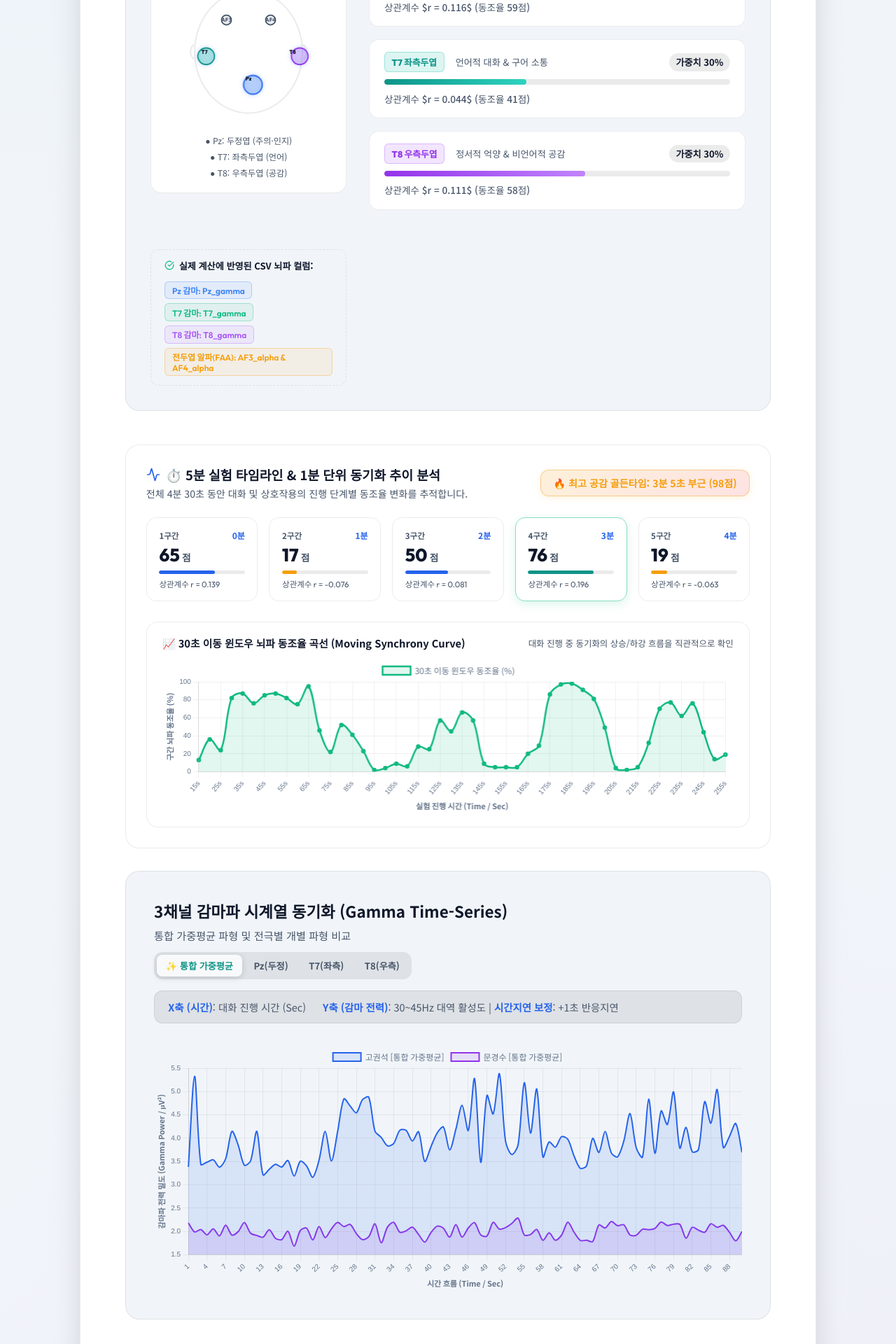
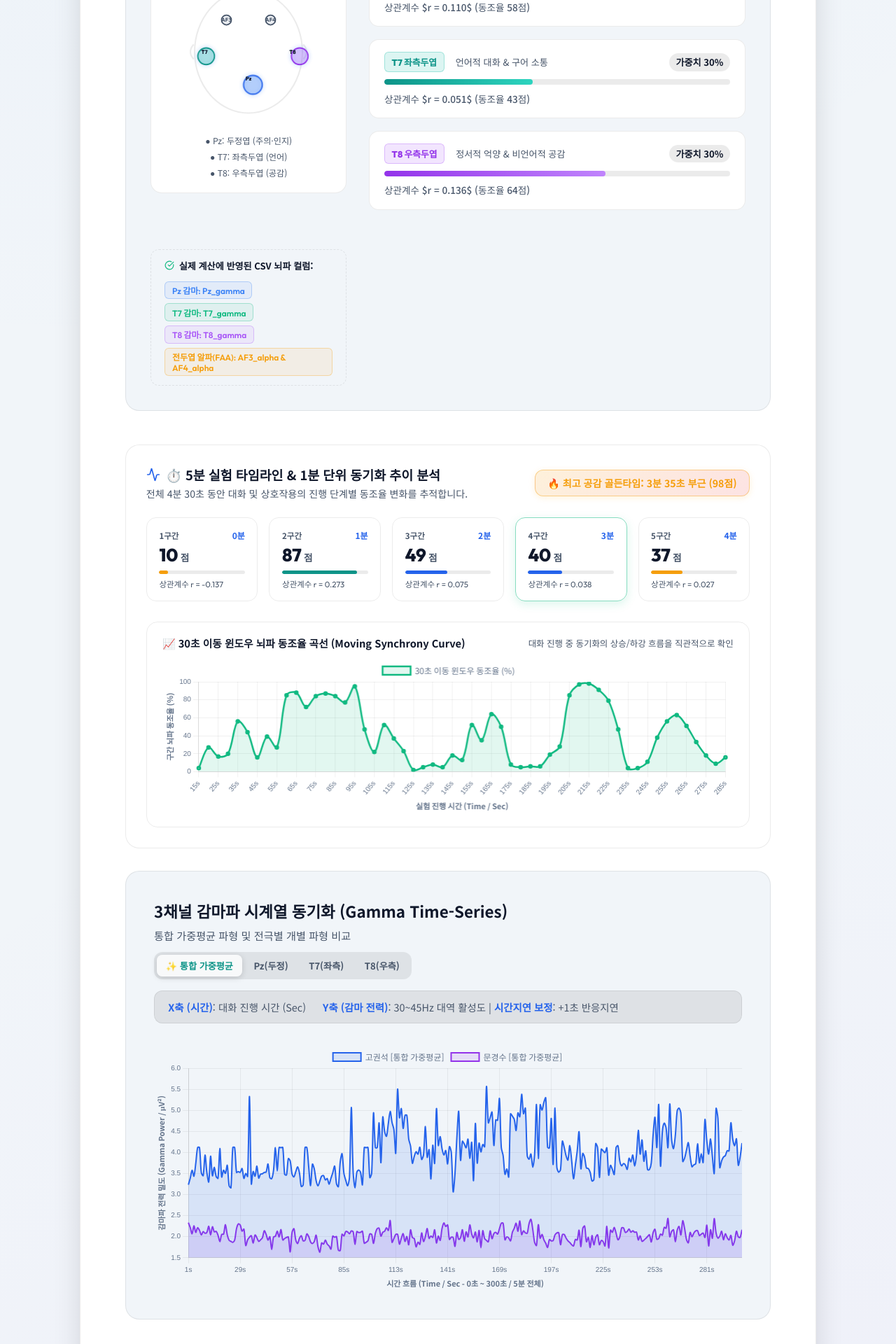
Before and after one commit to moonaaa-create/neurosignal_data_analysis, a React (Vite) app: page / in a window 1280 px wide. Shown: the part 2060-3980 px from the top of the page at 70% size. Built offline with nearby package versions, Linux system fonts and the light colour scheme.

Commit message:
feat: 3채널 감마파 시계열 동기화 차트 300초(5분 전체) 시각화 확장 및 분 단위 축 마커 적용

```diff
--- a/src/App.jsx
+++ b/src/App.jsx
@@ -100,7 +100,7 @@ function findNumericColumn(data, headers) {
   return headers[1] || headers[0];
 }
 
-function sampleData(arr, maxPoints = 120) {
+function sampleData(arr, maxPoints = 300) {
   if (!arr || arr.length <= maxPoints) return arr || [];
   const step = Math.ceil(arr.length / maxPoints);
   return arr.filter((_, i) => i % step === 0);
@@ -290,7 +290,7 @@ function App() {
 
     const startIndex = skipInitial ? Math.min(30, Math.floor(minLen * 0.1)) : 0;
 
-    for (let i = startIndex; i < minLen; i++) {
+    for (let i = 0; i < minLen; i++) {
       const pzA = customA[i][colPzA];
       const pzB = customB[i][colPzB];
 
@@ -354,7 +354,7 @@ function App() {
       matchedColumns
     } = eegData;
 
-    // 1. Process Raw Channels
+    // 1. Process Raw Channels (Full 300s series)
     let pPzA = [...arrPzA], pT7A = [...arrT7A], pT8A = [...arrT8A];
     let pPzB = [...arrPzB], pT7B = [...arrT7B], pT8B = [...arrT8B];
     let pAF3A = [...arrAF3A], pAF4A = [...arrAF4A];
@@ -384,25 +384,39 @@ function App() {
       pT8B = filterEOGOutliers(pT8B).filtered;
     }
 
-    // 2. Compute Tri-Region Weighted Average Gamma Time-Series
+    // 2. Compute Tri-Region Weighted Average Gamma Time-Series (Full 300s)
     const integratedGammaA = calculateWeightedGamma(pPzA, pT7A, pT8A, wPz, wT7, wT8);
     const integratedGammaB = calculateWeightedGamma(pPzB, pT7B, pT8B, wPz, wT7, wT8);
+
+    // Active segments for correlation analysis (skipping initial stabilization if enabled)
+    const activeIntA = integratedGammaA.slice(startIndex);
+    const activeIntB = integratedGammaB.slice(startIndex);
+    const activePzA = pPzA.slice(startIndex);
+    const activePzB = pPzB.slice(startIndex);
+    const activeT7A = pT7A.slice(startIndex);
+    const activeT7B = pT7B.slice(startIndex);
+    const activeT8A = pT8A.slice(startIndex);
+    const activeT8B = pT8B.slice(startIndex);
+    const activeAF3A = pAF3A.slice(startIndex);
+    const activeAF4A = pAF4A.slice(startIndex);
+    const activeAF3B = pAF3B.slice(startIndex);
+    const activeAF4B = pAF4B.slice(startIndex);
 
     // 3. Time-Lag or Standard Correlation on Integrated Gamma
     let pGamma = 0;
     let detectedLag = 0;
     if (useTimeLag) {
-      const lagRes = timeLaggedSpearmanCorrelation(integratedGammaA, integratedGammaB, 3);
+      const lagRes = timeLaggedSpearmanCorrelation(activeIntA, activeIntB, 3);
       pGamma = lagRes.maxCorr;
       detectedLag = lagRes.optimalLag;
     } else {
-      pGamma = spearmanCorrelation(integratedGammaA, integratedGammaB);
+      pGamma = spearmanCorrelation(activeIntA, activeIntB);
     }
 
     // 4. Channel-by-Channel Correlation Coefficients
-    const rPz = spearmanCorrelation(pPzA, pPzB);
-    const rT7 = spearmanCorrelation(pT7A, pT7B);
-    const rT8 = spearmanCorrelation(pT8A, pT8B);
+    const rPz = spearmanCorrelation(activePzA, activePzB);
+    const rT7 = spearmanCorrelation(activeT7A, activeT7B);
+    const rT8 = spearmanCorrelation(activeT8A, activeT8B);
 
     // 5. Emotional Profile Extraction & Cosine Similarity
     let emotionColsA = EMOTION_KEYS.map(e => findColumn(headersA, e.keywords));
@@ -581,12 +595,33 @@ function App() {
     responsive: true,
     maintainAspectRatio: false,
     plugins: {
-      legend: { position: 'top', labels: { color: textColor, font: { family: 'Noto Sans KR', size: 12 } } }
+      legend: { position: 'top', labels: { color: textColor, font: { family: 'Noto Sans KR', size: 12 } } },
+      tooltip: {
+        callbacks: {
+          title: (items) => {
+            if (!items || !items.length) return '';
+            const sec = parseInt(items[0].label) || 0;
+            const m = Math.floor(sec / 60);
+            const s = sec % 60;
+            return `시간: ${sec}초 (${m > 0 ? `${m}분 ` : ''}${s}초)`;
+          }
+        }
+      }
     },
     scales: {
       x: {
-        title: { display: true, text: '시간 흐름 (Time / Sec)', color: textColor, font: { family: 'Noto Sans KR', size: 11, weight: 'bold' } },
-        grid: { color: gridColor }, ticks: { color: textColor, font: { size: 10 } }
+        title: { display: true, text: '시간 흐름 (Time / Sec - 0초 ~ 300초 / 5분 전체)', color: textColor, font: { family: 'Noto Sans KR', size: 11, weight: 'bold' } },
+        grid: { color: gridColor },
+        ticks: {
+          color: textColor,
+          font: { size: 10 },
+          maxTicksLimit: 11,
+          callback: function(val) {
+            const sec = parseInt(this.getLabelForValue(val)) || 0;
+            if (sec % 60 === 0) return `${sec}s (${sec / 60}분)`;
+            return `${sec}s`;
+          }
+        }
       },
       y: {
         title: { display: true, text: '감마파 전력 밀도 (Gamma Power / μV²)', color: textColor, font: { family: 'Noto Sans KR', size: 11, weight: 'bold' } },
```
